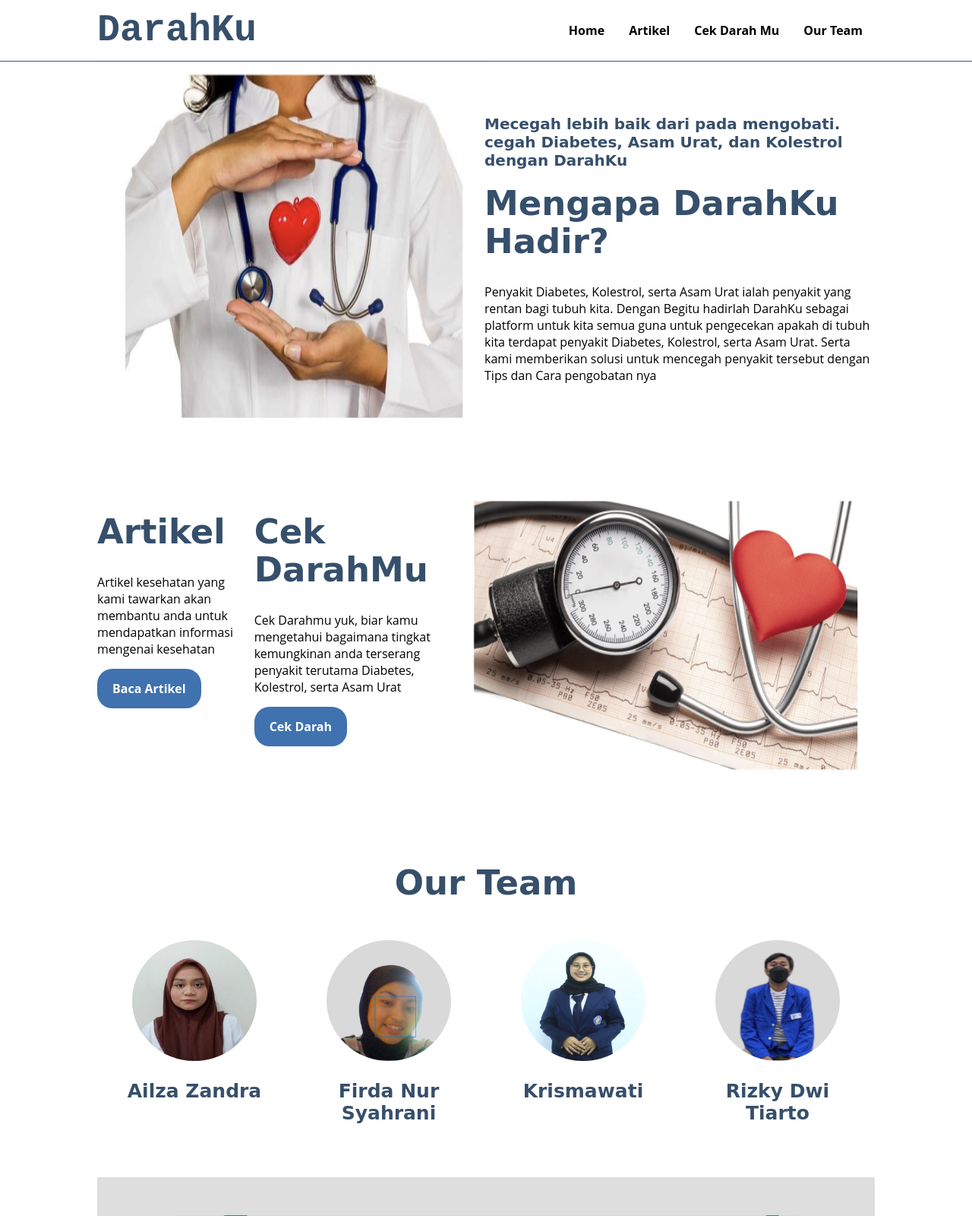
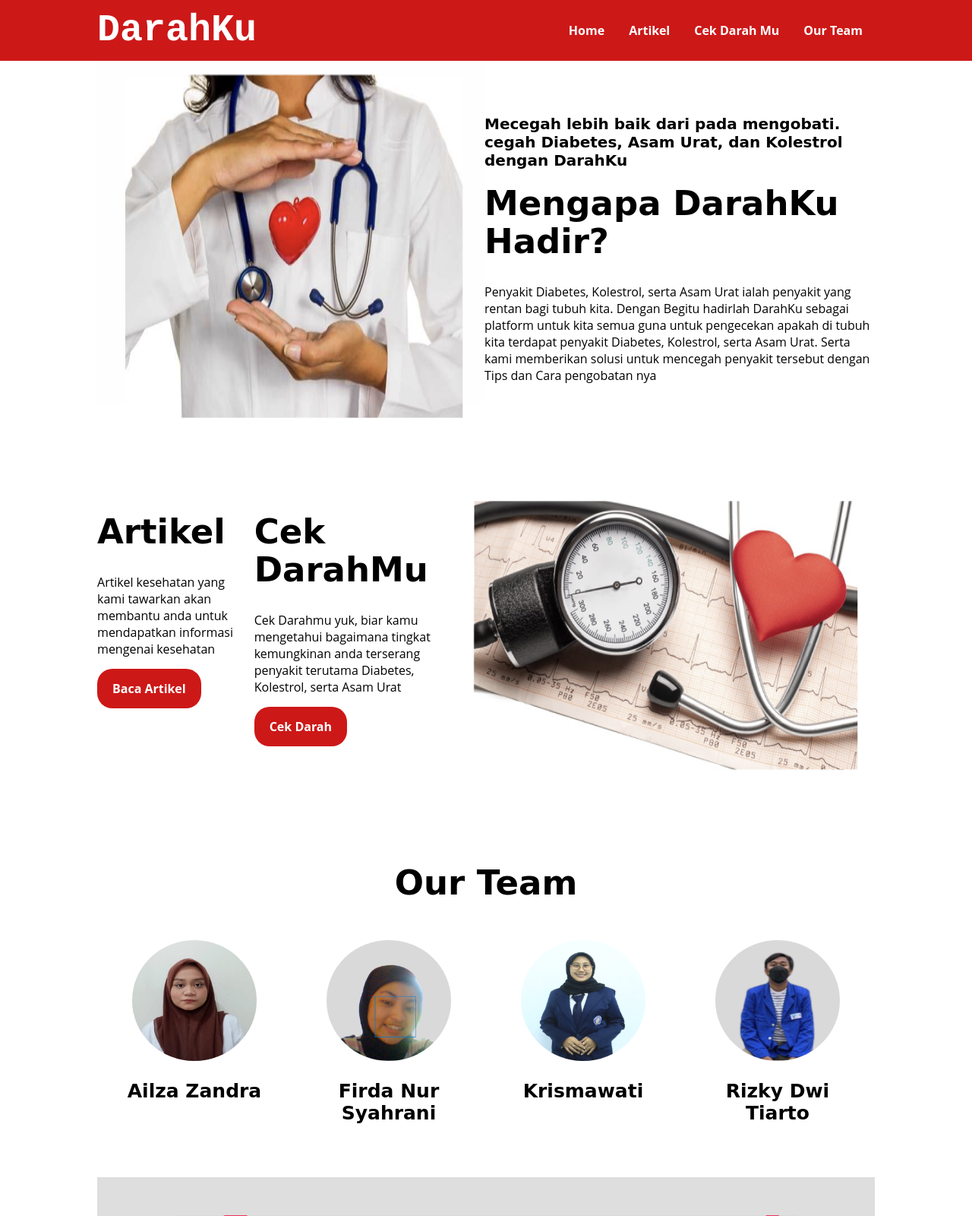
Before and after one commit to ailzaza/capstone-project, a PHP site: page /index.html in a window 1280 px wide. Shown: the top 1600 px of the page at 76% size. Run offline with PHP 8.4, Linux system fonts and the light colour scheme.

Commit message:
styling css Rizky

```diff
--- a/assets/css/GlobalStyle.css
+++ b/assets/css/GlobalStyle.css
@@ -36,9 +36,9 @@ nav {
     position: sticky;
     position: -webkit-sticky;
     top: 0;
-    background: #FFFFFF;
+    background: #fb0202;
     z-index: 1;
-    border-bottom:1px solid #364f6b;
+    border-bottom:1px solid #e68c0e;
 }
 
 nav ul {
--- a/index.html
+++ b/index.html
@@ -55,7 +55,7 @@
 
                 <div class="tutor-list">
                     <div class="kartu-tutor">
-                        <a href="https://www.linkedin.com/in/firdaa-nur-syahrani-46b988220/">
+                        <a href="http://www.linkedin.com/in/ailza-zandra-05813021b">
                             <img src='img/ailzaa.png' alt="Ailza Zandra">
                           </a>
                         <p>Ailza Zandra</p>
@@ -73,7 +73,7 @@
                         <p>Krismawati</p>
                     </div>
                     <div class="kartu-tutor">
-                        <a href="https://www.linkedin.com/in/firdaa-nur-syahrani-46b988220/">
+                        <a href="https://www.linkedin.com/in/rizky-dwi-tiarto">
                             <img src='img/rizkyy.png' alt="Rizky Dwi Tiarto">
                           </a>
                         <p>Rizky Dwi Tiarto</p>
--- a/style.css
+++ b/style.css
@@ -21,7 +21,7 @@ body {
     font-weight: 800;
     float: left;
     font-family: courier;
-    color: #364f6b;
+    color: #ffffff;
 }
 
 .menu {
@@ -36,9 +36,9 @@ nav {
     position: sticky;
     position: -webkit-sticky;
     top: 0;
-    background: #FFFFFF;
+    background: #CD1818;
     z-index: 1;
-    border-bottom:1px solid #364f6b;
+    border-bottom:1px solid #ffffff;
 }
 
 nav ul {
@@ -53,7 +53,7 @@ nav ul li {
 }
 
 nav ul li a {
-    color: black;
+    color: rgb(255, 255, 255);
     font-weight: bold;
     text-align: center;
     padding: 0px 16px 0px 16px;
@@ -79,7 +79,7 @@ section {
     font-size: 20px;
     font-weight: bold;
     font-family: 'comic sans ms';
-    color: #364f6b;
+    color: #000000;
 }
 
 h2 {
@@ -87,13 +87,13 @@ h2 {
     font-weight: 800;
     font-size: 45px;
     margin-bottom: 20px;
-    color: #364f6b;
+    color: #000000;
     width: 100%;
     line-height: 50px;
 }
 
 a.tbl-biru {
-    background: #3f72af;
+    background: #CD1818;
     border-radius: 20px;
     margin-top: 20px;
     padding: 15px 20px 15px 20px;
@@ -154,7 +154,7 @@ p {
     font-weight: 800;
     font-size: 25px;
     text-align: center;
-    color: #364f6b;
+    color: #000000;
 }
 
 .partner-list {
@@ -195,7 +195,7 @@ h3 {
     font-weight: 800;
     font-size: 30px;
     margin-bottom: 20px;
-    color: #364f6b;
+    color: #000000;
     width: 100%;
     line-height: 50px;
 }
```
